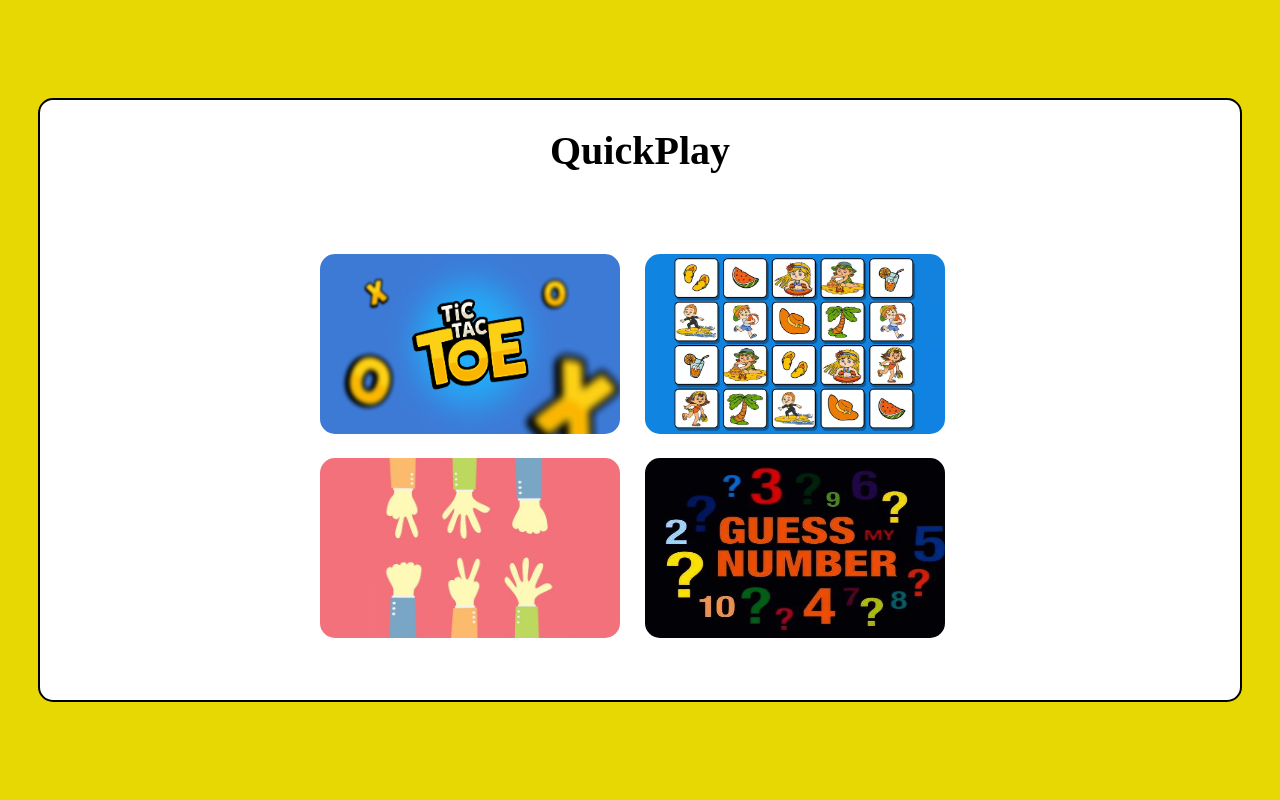
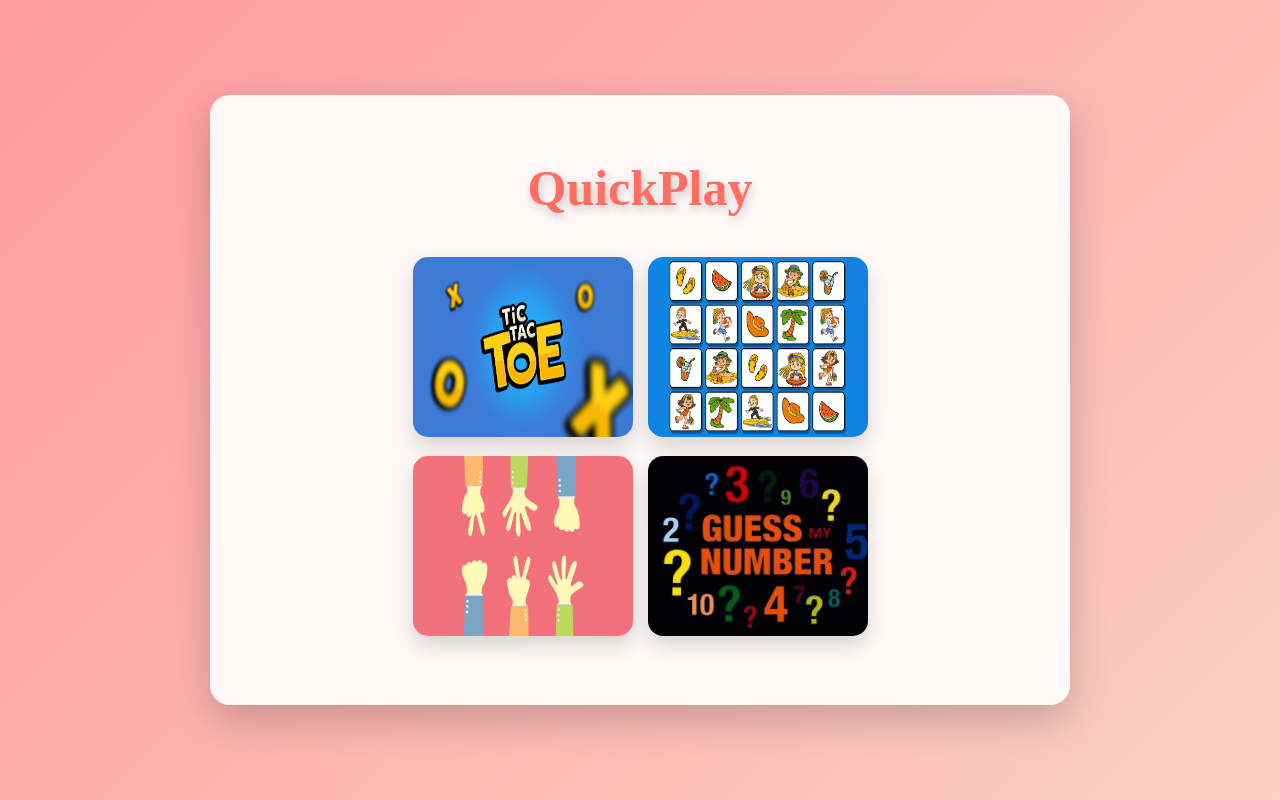
Before and after one commit to OthmaneB-Pro/QuickPlay, a React (Create React App) app: page / in a window 1280 px wide. Built offline with nearby package versions, Linux system fonts and the light colour scheme.

Commit message:
💄 StyledFinal : HomePage > styled

```diff
--- a/src/components/pages/home/HomePage.tsx
+++ b/src/components/pages/home/HomePage.tsx
@@ -14,17 +14,28 @@ export default function HomePage() {
 }
 
 const HomePageStyled = styled.div`
-  background: #e7d803;
+  background: linear-gradient(135deg, #ff9a9e 0%, #fad0c4 100%);
   height: 100vh;
   display: flex;
   justify-content: center;
   align-items: center;
 
   .container {
-    width: 1200px;
-    height: 600px;
-    border-radius: 15px;
-    border: 2px solid;
-    background-color: white;
+    width: 800px;
+    height: 550px;
+    border-radius: 20px;
+    background-color: rgba(255, 255, 255, 0.9);
+    box-shadow: 0px 15px 40px rgba(0, 0, 0, 0.2);
+    display: flex;
+    flex-direction: column;
+    align-items: center;
+    backdrop-filter: blur(10px);
+    padding: 30px;
+    transition: transform 0.3s ease, box-shadow 0.3s ease;
+  }
+
+  .container:hover {
+    transform: scale(1.02);
+    box-shadow: 0px 20px 60px rgba(0, 0, 0, 0.3);
   }
 `;
--- a/src/components/pages/home/TitleHome.tsx
+++ b/src/components/pages/home/TitleHome.tsx
@@ -5,8 +5,15 @@ export default function TitleHome() {
 }
 
 const TitleHomeStyled = styled.h1`
-  font-size: 40px;
-  display: flex;
-  justify-content: center;
-  font-family: "Amatic SC";
+  font-size: 50px;
+  font-family: "Amatic SC", cursive;
+  color: #ff6f61;
+  text-align: center;
+  margin-bottom: 20px;
+  text-shadow: 2px 4px 8px rgba(0, 0, 0, 0.2);
+  transition: transform 0.3s ease;
+
+  &:hover {
+    transform: scale(1.1);
+  }
 `;
--- a/src/components/pages/home/imageContainer/ImageContainer.tsx
+++ b/src/components/pages/home/imageContainer/ImageContainer.tsx
@@ -6,21 +6,32 @@ export default function ImageContainer() {
   return (
     <ImageContainerStyled>
       {ImageValue.map((image, index) => (
-        <ImageLink
-          key={index}
-          {...image}
-        />
+        <ImageLink key={index} {...image} />
       ))}
     </ImageContainerStyled>
   );
 }
 
 const ImageContainerStyled = styled.div`
-  width: 650px;
-  margin-left: 280px;
-  margin-top: 80px;
+  width: 50%;
   display: grid;
   grid-template-columns: repeat(2, 1fr);
   grid-template-rows: repeat(2, 1fr);
-  row-gap: 20px;
+  gap: 15px;
+  justify-content: center;
+  align-items: center;
+  margin-top: 20px;
+
+  img {
+    border-radius: 15px;
+    box-shadow: 0px 10px 20px rgba(0, 0, 0, 0.15);
+    transition: transform 0.3s ease, box-shadow 0.3s ease;
+    width: 220px;
+    height: 180px;
+  }
+
+  img:hover {
+    transform: scale(1.05);
+    box-shadow: 0px 15px 30px rgba(0, 0, 0, 0.3);
+  }
 `;
```
